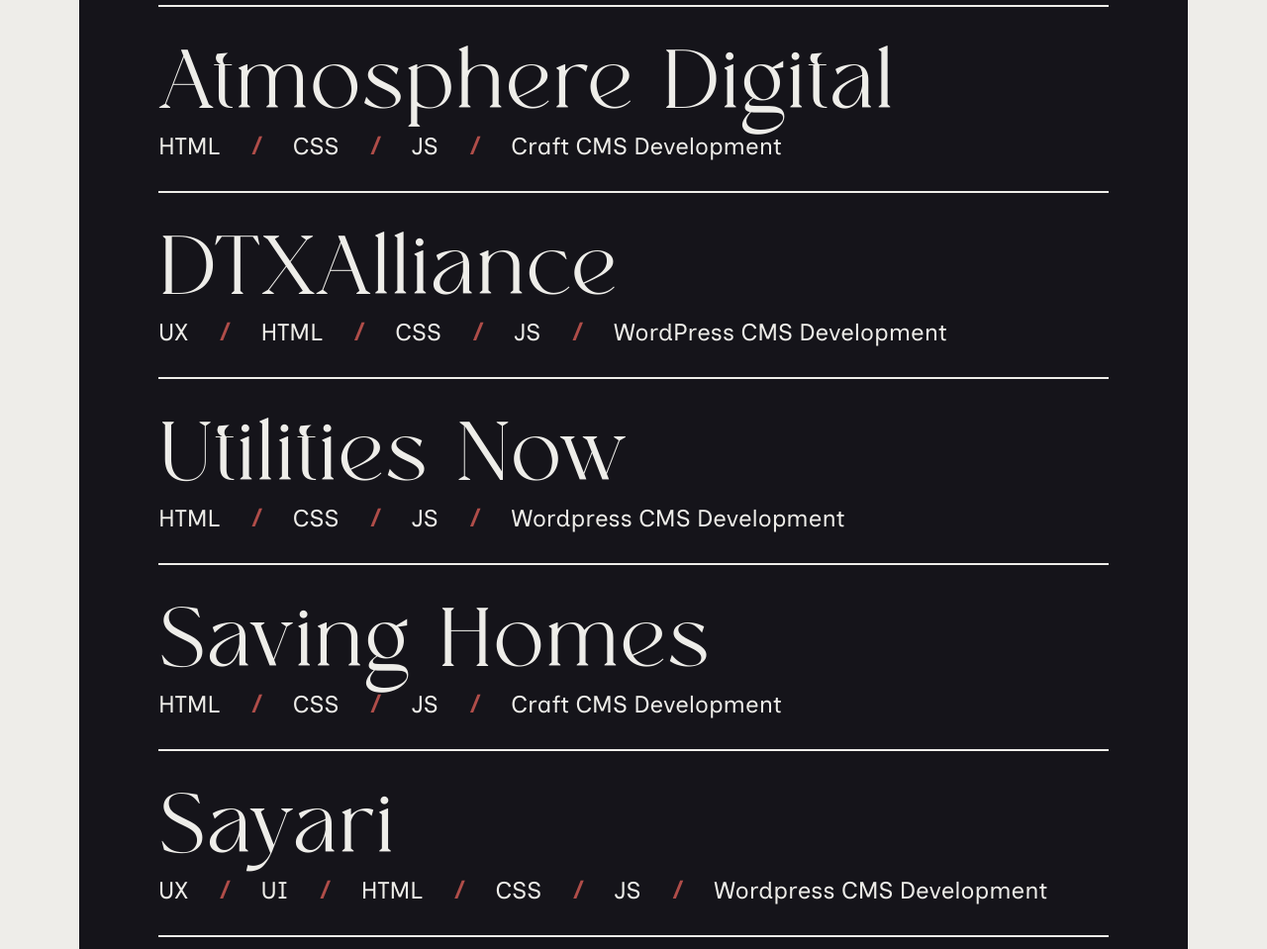
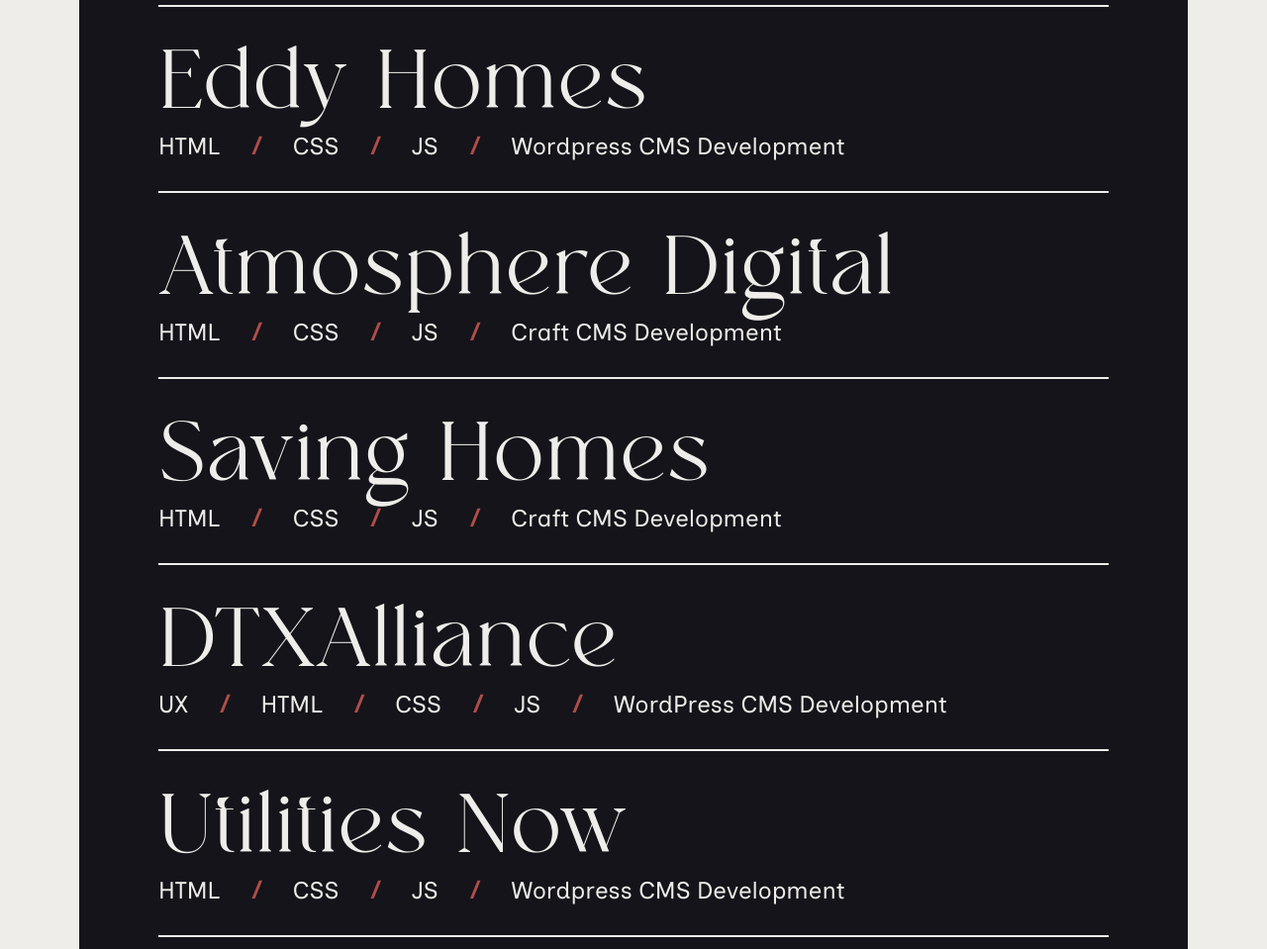
Before and after one commit to rspilhaus/ryanspilhaus, a website: page index.html in a window 1280 px wide. Shown: the part 3980-4939 px from the top of the page at 99% size. Drawn offline with Linux system fonts and the light colour scheme; a web font is replaced by a local one.

Commit message:
Update work
Add EH

```diff
--- a/index.html
+++ b/index.html
@@ -61,22 +61,28 @@
 				<a class="work-row-title" href="https://nuboxxfitness.com/" target="_blank" rel="nofollow">Nuboxx Fitness</a>
 				<div class="work-row-meta"><span>HTML</span><span>CSS</span><span>JS</span><span>Craft CMS Development</span></div>
 			</div>
+
+			<div class="work-row">
+				<a class="work-row-title" href="https://eddyhomes.com/" target="_blank" rel="nofollow">Eddy Homes</a>
+				<div class="work-row-meta"><span>HTML</span><span>CSS</span><span>JS</span><span>Wordpress CMS Development</span></div>
+			</div>
 			<div class="work-row">
 				<a class="work-row-title" href="https://atmosphere.us" target="_blank" rel="nofollow">Atmosphere Digital</a>
 				<div class="work-row-meta"><span>HTML</span><span>CSS</span><span>JS</span><span>Craft CMS Development</span></div>
 			</div>
 			<div class="work-row">
-				<a class="work-row-title" href="https://savinghomes.org/" target="_blank" rel="nofollow">DTXAlliance</a>
+				<a class="work-row-title" href="https://savinghomes.org/" target="_blank" rel="nofollow">Saving Homes</a>
+				<div class="work-row-meta"><span>HTML</span><span>CSS</span><span>JS</span><span>Craft CMS Development</span></div>
+			</div>
+			<div class="work-row">
+				<a class="work-row-title" href="https://dtxalliance.org" target="_blank" rel="nofollow">DTXAlliance</a>
 				<div class="work-row-meta"><span>UX</span><span>HTML</span><span>CSS</span><span>JS</span><span>WordPress CMS Development</span></div>
 			</div>
 			<div class="work-row">
 				<a class="work-row-title" href="http://utilitiesnow.com/" target="_blank" rel="nofollow">Utilities Now</a>
 				<div class="work-row-meta"><span>HTML</span><span>CSS</span><span>JS</span><span>Wordpress CMS Development</span></div>
 			</div>
-			<div class="work-row">
-				<a class="work-row-title" href="https://savinghomes.org/" target="_blank" rel="nofollow">Saving Homes</a>
-				<div class="work-row-meta"><span>HTML</span><span>CSS</span><span>JS</span><span>Craft CMS Development</span></div>
-			</div>
+
 			<div class="work-row">
 				<a class="work-row-title" href="https://sayari.com/" target="_blank" rel="nofollow">Sayari</a>
 				<div class="work-row-meta"><span>UX</span><span>UI</span><span>HTML</span><span>CSS</span><span>JS</span><span>Wordpress CMS Development</span></div>
```
